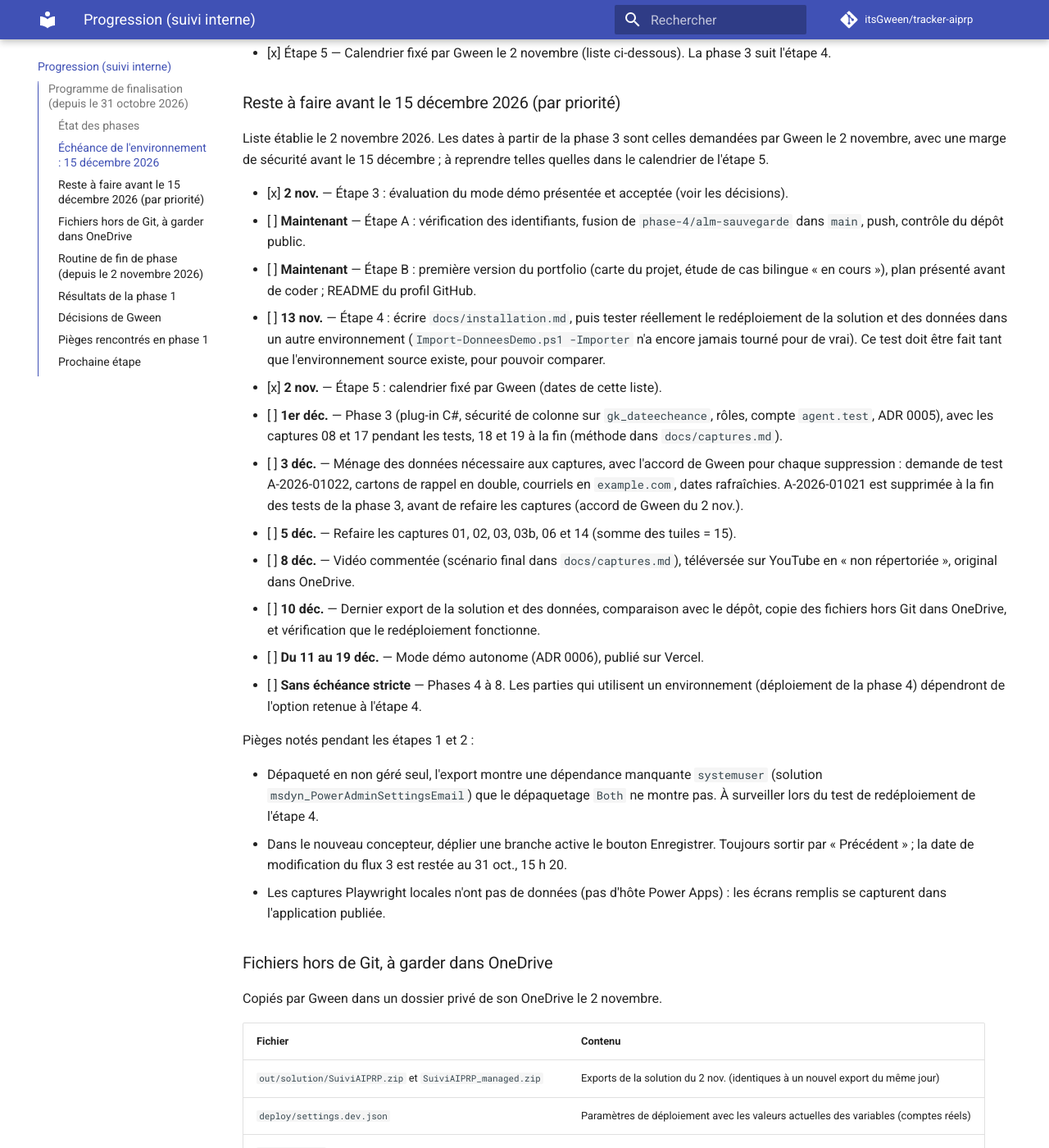
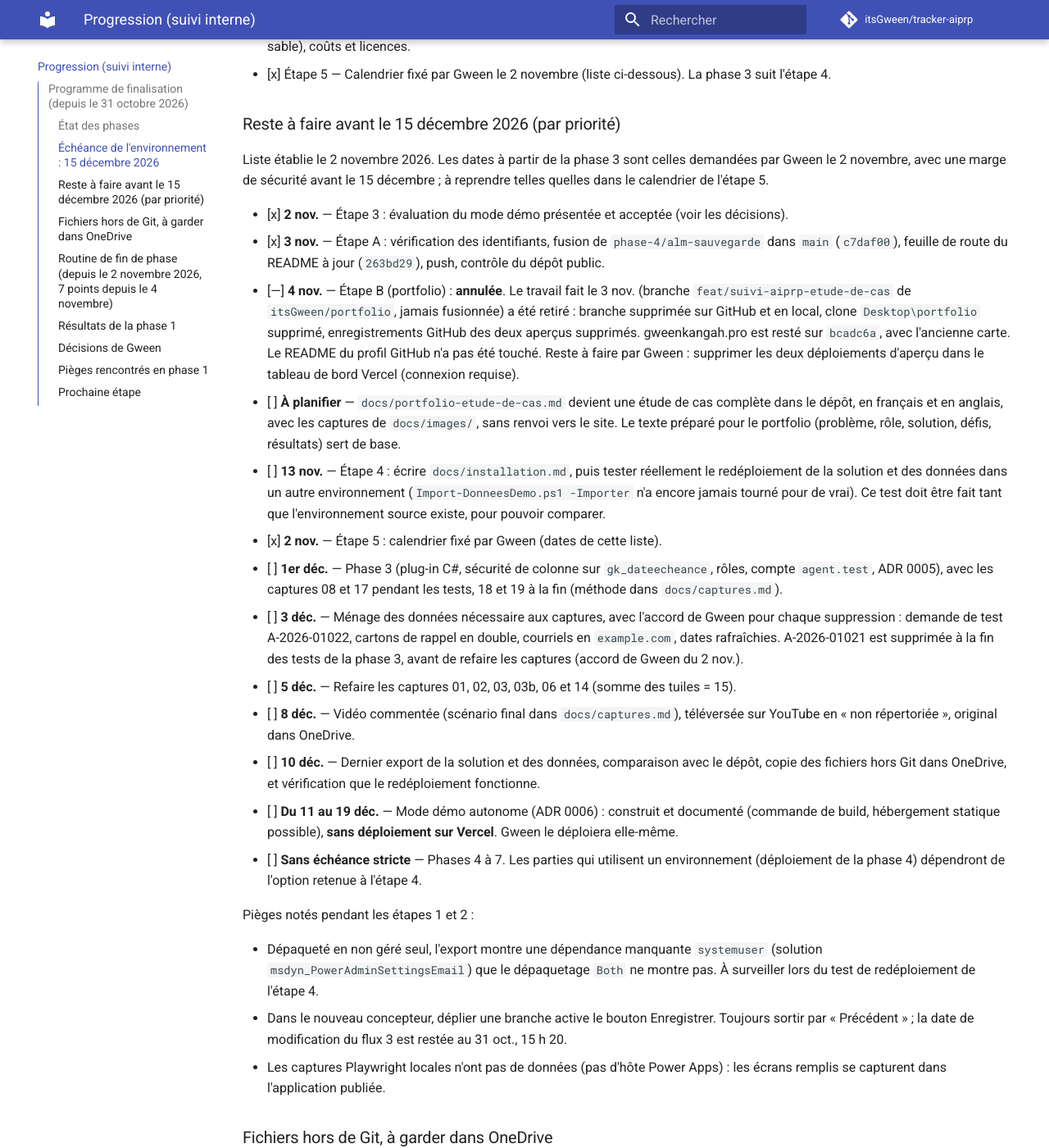
Before and after one commit to itsGween/tracker-aiprp, an MkDocs documentation site: the page built from docs/progression.md, in a window 1280 px wide and 1400 px high, scrolled down 1302 px. Shown: the whole window at 82% size. Built offline with MkDocs 1.6.1 and Material for MkDocs 9.7.7, drawn with Linux system fonts in a browser that asks for light colours; comment, search, counter and statistics services are not loaded; some of the changed text lies outside the part shown.

Commit message:
docs(progression): consigne l'abandon du portfolio, la routine en 7 points et le mode demo non deploye
Co-Authored-By: Claude Opus 5.5 <noreply@anthropic.com>

```diff
--- a/docs/progression.md
+++ b/docs/progression.md
@@ -26,7 +26,8 @@ de l'historique, plus bas dans ce document.
   script de rafraîchissement des dates par rapport à la date du jour, qui devra aussi remettre
   `gk_daterappel` à vide. Supprimer la demande de test A-2026-01022 (« TEST FLUX 1 ») et les anciens
   cartons de rappel en double.
-- [ ] **Phase 8** — Ajout au portfolio gweenkangah.pro.
+- [—] **Phase 8** — Ajout au portfolio gweenkangah.pro : **retirée le 4 novembre**. Gween mettra
+  elle-même le projet sur son site plus tard. Le dépôt GitHub reste la vitrine complète du projet.
 
 ### Échéance de l'environnement : 15 décembre 2026
 
@@ -56,10 +57,18 @@ le 2 novembre, avec une marge de sécurité avant le 15 décembre ; à reprendre
 calendrier de l'étape 5.
 
 - [x] **2 nov.** — Étape 3 : évaluation du mode démo présentée et acceptée (voir les décisions).
-- [ ] **Maintenant** — Étape A : vérification des identifiants, fusion de
-  `phase-4/alm-sauvegarde` dans `main`, push, contrôle du dépôt public.
-- [ ] **Maintenant** — Étape B : première version du portfolio (carte du projet, étude de cas
-  bilingue « en cours »), plan présenté avant de coder ; README du profil GitHub.
+- [x] **3 nov.** — Étape A : vérification des identifiants, fusion de `phase-4/alm-sauvegarde`
+  dans `main` (`c7daf00`), feuille de route du README à jour (`263bd29`), push, contrôle du dépôt
+  public.
+- [—] **4 nov.** — Étape B (portfolio) : **annulée**. Le travail fait le 3 nov. (branche
+  `feat/suivi-aiprp-etude-de-cas` de `itsGween/portfolio`, jamais fusionnée) a été retiré : branche
+  supprimée sur GitHub et en local, clone `Desktop\portfolio` supprimé, enregistrements GitHub des
+  deux aperçus supprimés. gweenkangah.pro est resté sur `bcadc6a`, avec l'ancienne carte. Le README
+  du profil GitHub n'a pas été touché. Reste à faire par Gween : supprimer les deux déploiements
+  d'aperçu dans le tableau de bord Vercel (connexion requise).
+- [ ] **À planifier** — `docs/portfolio-etude-de-cas.md` devient une étude de cas complète dans le
+  dépôt, en français et en anglais, avec les captures de `docs/images/`, sans renvoi vers le site.
+  Le texte préparé pour le portfolio (problème, rôle, solution, défis, résultats) sert de base.
 - [ ] **13 nov.** — Étape 4 : écrire `docs/installation.md`, puis tester réellement le
   redéploiement de la solution et des données dans un autre environnement (`Import-DonneesDemo.ps1
   -Importer` n'a encore jamais tourné pour de vrai). Ce test doit être fait tant que l'environnement
@@ -77,8 +86,10 @@ calendrier de l'étape 5.
   en « non répertoriée », original dans OneDrive.
 - [ ] **10 déc.** — Dernier export de la solution et des données, comparaison avec le dépôt, copie
   des fichiers hors Git dans OneDrive, et vérification que le redéploiement fonctionne.
-- [ ] **Du 11 au 19 déc.** — Mode démo autonome (ADR 0006), publié sur Vercel.
-- [ ] **Sans échéance stricte** — Phases 4 à 8. Les parties qui
+- [ ] **Du 11 au 19 déc.** — Mode démo autonome (ADR 0006) : construit et documenté (commande de
+  build, hébergement statique possible), **sans déploiement sur Vercel**. Gween le déploiera
+  elle-même.
+- [ ] **Sans échéance stricte** — Phases 4 à 7. Les parties qui
   utilisent un environnement (déploiement de la phase 4) dépendront de l'option retenue à l'étape 4.
 
 Pièges notés pendant les étapes 1 et 2 :
@@ -105,7 +116,7 @@ Copiés par Gween dans un dossier privé de son OneDrive le 2 novembre.
 | `docs/audit.md` | Feuille de route de la finalisation, volontairement non commitée |
 | `demo-suivi-aiprp-2026-11-02.gif` (dossier Téléchargements) | Démonstration de secours sans son |
 
-### Routine de fin de phase (depuis le 2 novembre 2026)
+### Routine de fin de phase (depuis le 2 novembre 2026, 7 points depuis le 4 novembre)
 
 À appliquer à la fin de chaque phase ou étape importante, dans cet ordre :
 
@@ -118,10 +129,7 @@ Copiés par Gween dans un dossier privé de son OneDrive le 2 novembre.
 4. **Documentation** : README FR et EN, documents concernés, ce fichier.
 5. **GitHub** : commits en Conventional Commits, fusion dans `main`, push.
 6. **Déploiement** : si le code de l'application a changé, la republier et vérifier qu'elle s'ouvre.
-7. **Portfolio** : mettre à jour la page du projet sur gweenkangah.pro (statut, nouveautés,
-   captures), build, montrer le diff, push **après l'accord de Gween**, puis vérifier le déploiement
-   Vercel en ligne.
-8. **Résumé** : ce qui est fait, ce qui reste, 3 points à retenir pour les entrevues.
+7. **Résumé** : ce qui est fait, ce qui reste, 3 points à retenir pour les entrevues.
 
 Règles de travail : une branche par phase, plan au début, résumé et 3 points d'entrevue à la fin,
 accord de Gween avant de passer à la phase suivante, aucune suppression sans accord explicite.
@@ -178,6 +186,10 @@ Correction des données appliquée par `scripts/Repair-DonneesDemo.ps1` et relue
 | 2 nov. | Routine de fin de phase | 8 points, appliquée à chaque phase ou étape terminée (voir plus haut) |
 | 2 nov. | Mode démo (étape 3) | Accepté dans son principe, codé du 11 au 19 décembre avec l'ADR 0006, avancé si la phase 3 finit plus tôt. Hébergé sur Vercel, dans un projet séparé du portfolio |
 | 2 nov. | Mise en ligne | Priorité changée : avant l'étape 4, fusionner dans `main` (étape A), publier une première version du portfolio (étape B, phase 8 avancée) et ajouter le projet au README du profil GitHub |
+| 4 nov. | Portfolio | Retour à l'état initial : rien de fusionné dans `itsGween/portfolio`, branche et clone local supprimés, aperçus Vercel à supprimer par Gween, README du profil GitHub, `portfolio-pro` et `MyPortfolio` non touchés. La phase 8 et l'étape B sont retirées ; Gween déploiera elle-même plus tard (remplace la décision « Mise en ligne » du 2 nov. pour le portfolio) |
+| 4 nov. | Vitrine du projet | Tout reste sur GitHub. Les captures et le GIF servent au README et à la documentation du dépôt. `docs/portfolio-etude-de-cas.md` devient une étude de cas complète FR et EN, avec les captures, sans renvoi vers le site |
+| 4 nov. | Routine de fin de phase | Point 7 (portfolio) retiré ; 7 points, le reste inchangé |
+| 4 nov. | Mode démo | Construit et documenté du 11 au 19 déc., mais pas déployé sur Vercel : Gween le déploiera elle-même (remplace « Hébergé sur Vercel » du 2 nov.) |
 
 ### Pièges rencontrés en phase 1
 
```
Also changed, not shown: docs/captures.md (+1 -1 lines).
